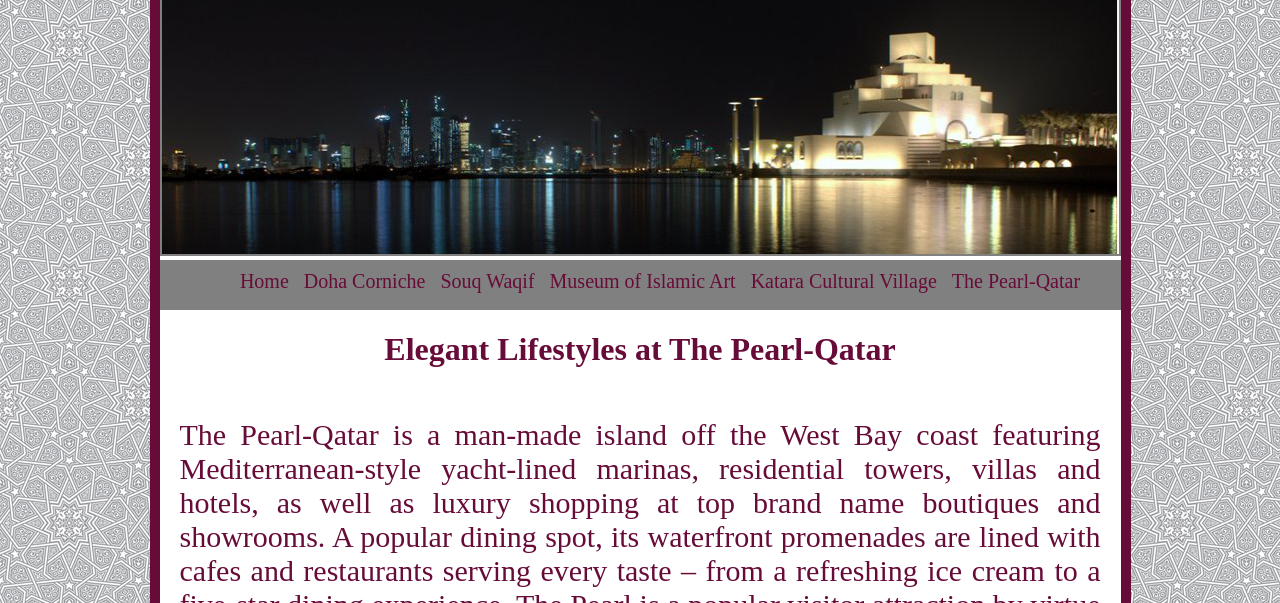
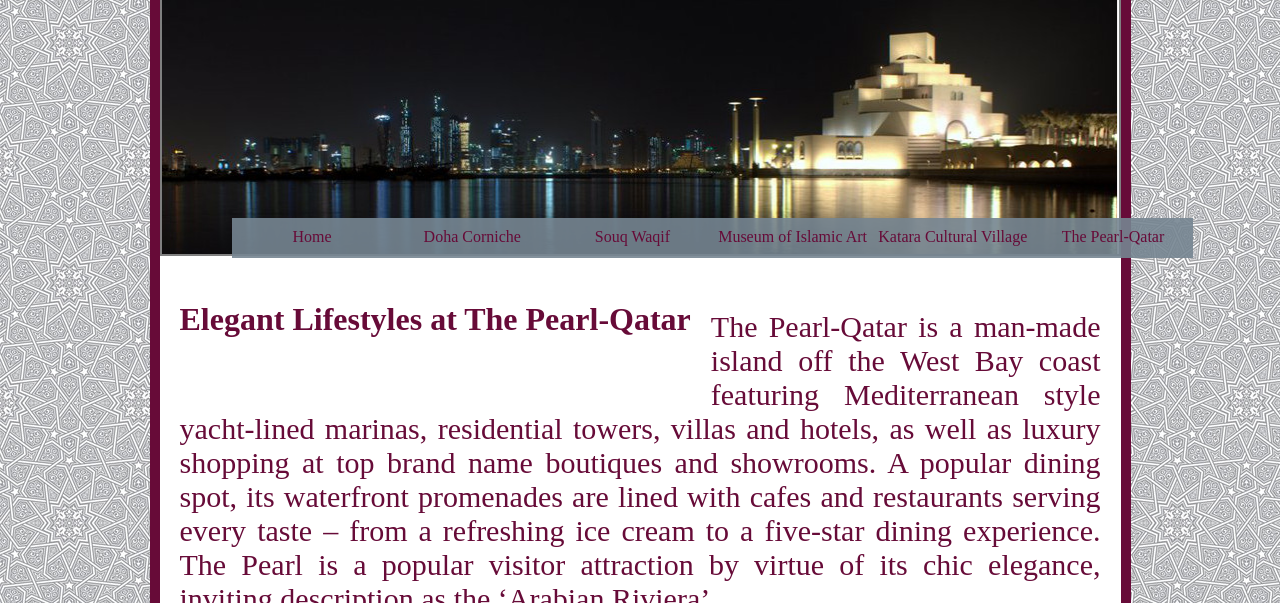
Before and after one commit to Esraa1981/Qatar, a plain HTML site: page The-Pearl-Qatar.html in a window 1280 px wide. Shown: the part 197-800 px from the top of the page. Drawn offline with Linux system fonts and the light colour scheme.

Commit message:
better navigation

```diff
--- a/Javascript.js
+++ b/Javascript.js
@@ -1,4 +1,4 @@
-//auto slide show function
+//==========auto slide show function======================
 var img_array=["banner2.jpg","banner3.jpg" ,"banner4.jpg" ,"banner4.jpg","banner5.jpg","banner1.jpg"];
 var index=0;
 function slide()
@@ -13,4 +13,29 @@
 }
 setInterval("slide()",2000);
 
-//slideshow function
+//==============slideshow function=============================
+
+
+var slideindex=1;
+
+//function for going next or back
+function plusDivs(n) {
+	showdivs(slideindex+=n);
+}
+
+
+function showdivs(n)
+{
+	var i=0;
+	var x=document.getElementsByClassName("picture");
+	//if n was greater than the array of picture length , roll back to the first slide
+	if (n > x.length){slideindex=1}
+	//n was less than 1 means we are at the first slide but we want to from the first back to the last
+	if (n <1) {slideindex=x.length}
+		// normally go next
+		while(i<x.length){
+			x[i].style.display="none";
+			i++;
+		}
+		x[slideindex-1].style.display="block"
+}
--- a/The-Pearl-Qatar.html
+++ b/The-Pearl-Qatar.html
@@ -3,28 +3,31 @@
 <link rel="stylesheet" type="text/css" href="style.css">
 <script src="Javascript.js"></script>
 <head >
-	<title>Qatar</title>
+	<title>The Pearl Qatar</title>
 </head>
-
-<body>
-
+<!-- call to function showdiv to show only the first slide on loading -->
+<body onload="showdivs(1)">
 	<div id="wrapper">
 		<img id="logo" name="logo" src="logo.png" />
 		<center>
-<img id="banner" name="sss" src="banner1.jpg" width="961" height="270"  />
+			<!--rotating image in the banner  -->
+			<img id="banner" name="sss" src="banner1.jpg" width="961" height="270"/>
+			<!-- Navigation bar -->
 			<nav>
-<ul>
-<li><a href="index.html">Home</a></li>
-<li><a href="Doha-Corniche.html">Doha Corniche</a></li>
-<li><a href="Souq-Waqif.html">Souq Waqif</a></li>
-<li><a href="Museum-of-Islamic-Art.html">Museum of Islamic Art</a></li>
-<li><a href="Katara-Cultural-Village.html">Katara Cultural Village</a></li>
-<li><a href="The-Pearl-Qatar.html">The Pearl-Qatar</a></li>
-</ul>
+				<div class="menu-container">
+				<div class="menu"><a href="index.html">Home</a></div>
+				<div class="menu"><a href="Doha-Corniche.html">Doha Corniche</a></div>
+				<div class="menu"><a href="Souq-Waqif.html">Souq Waqif</a></div>
+				<div class="menu"><a href="Museum-of-Islamic-Art.html">Museum of Islamic Art</li></div>
+				<div class="menu"><a href="Katara-Cultural-Village.html">Katara Cultural Village</a></div>
+				<div class="menu"><a href="The-Pearl-Qatar.html">The Pearl-Qatar</a></div>
+				</div>
 			</nav>
-
+			<!-- The page body -->
 			<h1>Elegant Lifestyles at The Pearl-Qatar</h1>
-<p>The Pearl-Qatar is a man-made island off the West Bay coast featuring Mediterranean-style yacht-lined marinas, residential towers, villas and hotels, as well as luxury shopping at top brand name boutiques and showrooms. A popular dining spot, its waterfront promenades are lined with cafes and restaurants serving every taste – from a refreshing ice cream to a five-star dining experience. The Pearl is a popular visitor attraction by virtue of its chic elegance, inviting description as the ‘Arabian Riviera’.</p><br><br>
+			<p>The Pearl-Qatar is a man-made island off the West Bay coast featuring Mediterranean style yacht-lined marinas, residential towers, villas and hotels, as well as luxury shopping at top brand name boutiques and showrooms. A popular dining spot, its waterfront promenades are lined with cafes and restaurants serving every taste – from a refreshing ice cream to a five-star dining experience. The Pearl is a popular visitor attraction by virtue of its chic elegance, inviting description as the ‘Arabian Riviera’.</p>
+			<br><br>
+			<!-- picture slide show -->
 			<div id="slideShow">
 				<img class="picture" src="the-pearl/1.jpg">
 				<img class="picture" src="the-pearl/2.jpg">
@@ -32,38 +35,10 @@
 				<img class="picture" src="the-pearl/4.jpg">
 				<img class="picture" src="the-pearl/5.jpg">
 				<img class="picture" src="the-pearl/6.jpg">
-
 				<a class="back-button" onclick="plusDivs(-1)">&#10094;</a>
 				<a class="forward-button" onclick="plusDivs(+1)">&#10095;</a>
 			</div>
-
-<script type="text/javascript">
-var slideindex=1;
-showdivs(slideindex);
-
-function plusDivs(n) {
-	showdivs(slideindex+=n);
-}
-
-function showdivs(n)
-{
-	var i;
-	var x=document.getElementsByClassName("picture");
-	if (n > x.length){slideindex=1}
-	if (n <1) {slideindex=x.length}
-		for(i=0;i<x.length;i++){
-			x[i].style.display="none";
-		}
-		x[slideindex-1].style.display="block"
-}
-</script>
 		</center>
 	</div>
-
 </body>
 </html>
-</center>
-</div>
-
-</body>
-</html>
--- a/style.css
+++ b/style.css
@@ -2,10 +2,6 @@
 {
 	margin: 0 auto;
 	background: url("bg5.jpg");
-}
-
-{
-	margin: 0 auto;
 }
 
 #logo
@@ -13,6 +9,7 @@
 	text-align: left;
 	padding : 10px;
 }
+
 #banner
 {
 	height: 270px;
@@ -21,6 +18,7 @@
 	margin-bottom: 0;
 	padding: 0;
 }
+/*The page body*/
 #wrapper
 {
 	width: 961px;
@@ -29,42 +27,38 @@
     border: 10px solid #670B38;
     background: white;
 }
+ /* Navigation */
+.menu-container
+{	background-color: rgba(118,134,146,.9);
+	display:flex;
+	width: 961px;
+	height: 40px;
+	padding: 0px;
+	position: absolute;
+    top: 415px;
+    left: 232px;
 
-nav{
-	width: 961px;
-	height: 30px;
-    background: gray;
-	padding-top: 10px;
-    padding-bottom: 10px;
-    margin: 0;
 }
- nav li, nav ul
+/*to center the text verticlly inside the button the top padding has to go here */
+.menu
 {
-	list-style: none;
-	display: inline;
-    margin-top: : 0px;
-    margin-bottom: 0px;
-    text-align: center;
-    text-decoration: none;
-    width: 961px;
-    color: #670B38;
-    font-size: 20px;
+	padding: 10px 0px 0px 0px ;
+	flex:1;
+}
+.menu a
+{
+	width: 150.5px;
+	height: 40px;
+	text-decoration: none;
+	color:#670B38;
 
 }
 
-nav a{
-	text-decoration: none;
-    margin: 0;
-    color:#670B38;
-    padding: 5px;
-
-}
-nav a:hover{
+.menu:hover , .menu a:hover{
 	background: #701B40;
 	color: white;
-	font-weight: bolder;
 }
-
+/* end of navigation styling */
 p{
 	font-size: 30px;
 	color: #670B38;
@@ -82,17 +76,17 @@
 {
 	height: 384px;
 	width: 600px;
+	border: 5px solid #670B38;
 }
-h1
+h1 , h2
 {
 	color: #670B38;
-}
-.picture
-{
-border: 5px solid #670B38;
+	float: left;
+	padding: 20px;
+	display: inline-block;
 }
 
 .back-button , .forward-button
 {
-	font-size: 20px;
+	font-size: 30px;
 }
```
Also changed, not shown: Doha-Corniche.html (+14 -38 lines), Katara-Cultural-Village.html (+16 -35 lines), Museum-of-Islamic-Art.html (+15 -35 lines), Souq-Waqif.html (+16 -41 lines), index.html (+16 -15 lines). Lines whose indentation alone changed are shown as unchanged.
